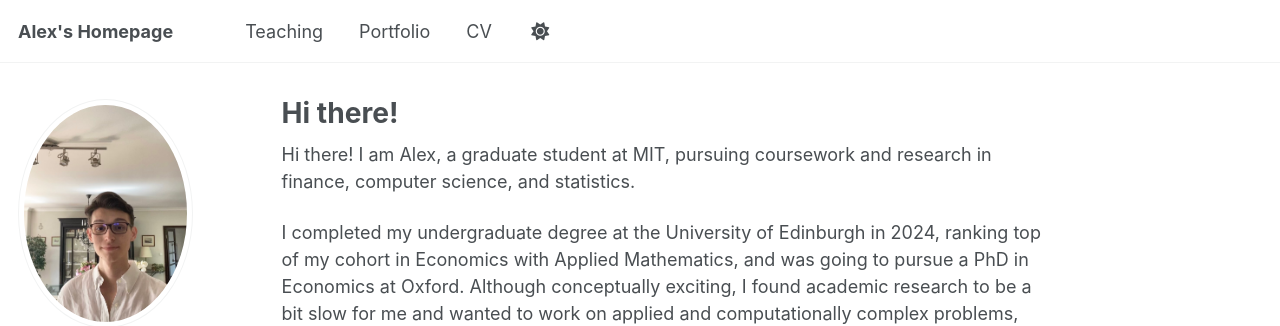
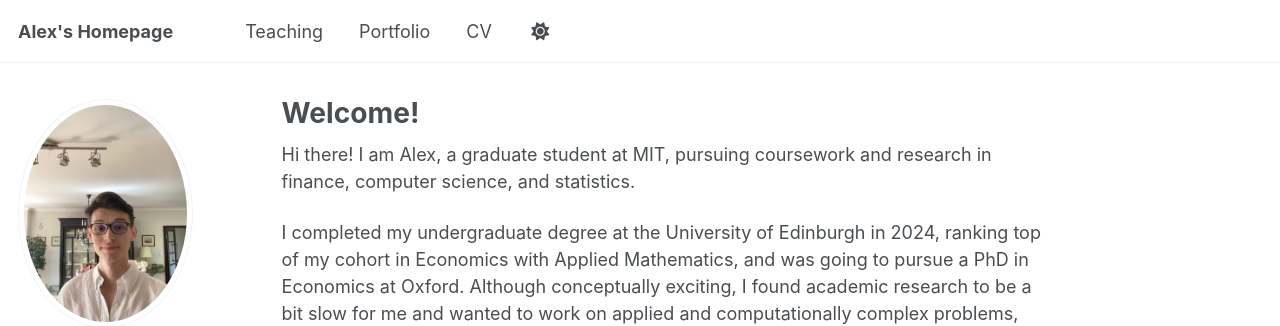
Before and after one commit to AlexandrCarr/AlexandrCarr.github.io, a Jekyll site: the page built from _pages/about.md, in a window 1280 px wide and 1052 px high. Shown: the top 326 px of the window. Built offline with Jekyll 4.4.1, drawn with Linux system fonts in a browser that asks for light colours.

Commit message:
Update about.md

```diff
--- a/_pages/about.md
+++ b/_pages/about.md
@@ -1,6 +1,6 @@
 ---
 permalink: /
-title: "Hi there!"
+title: "Welcome!"
 author_profile: true
 redirect_from:
   - /about/
```
